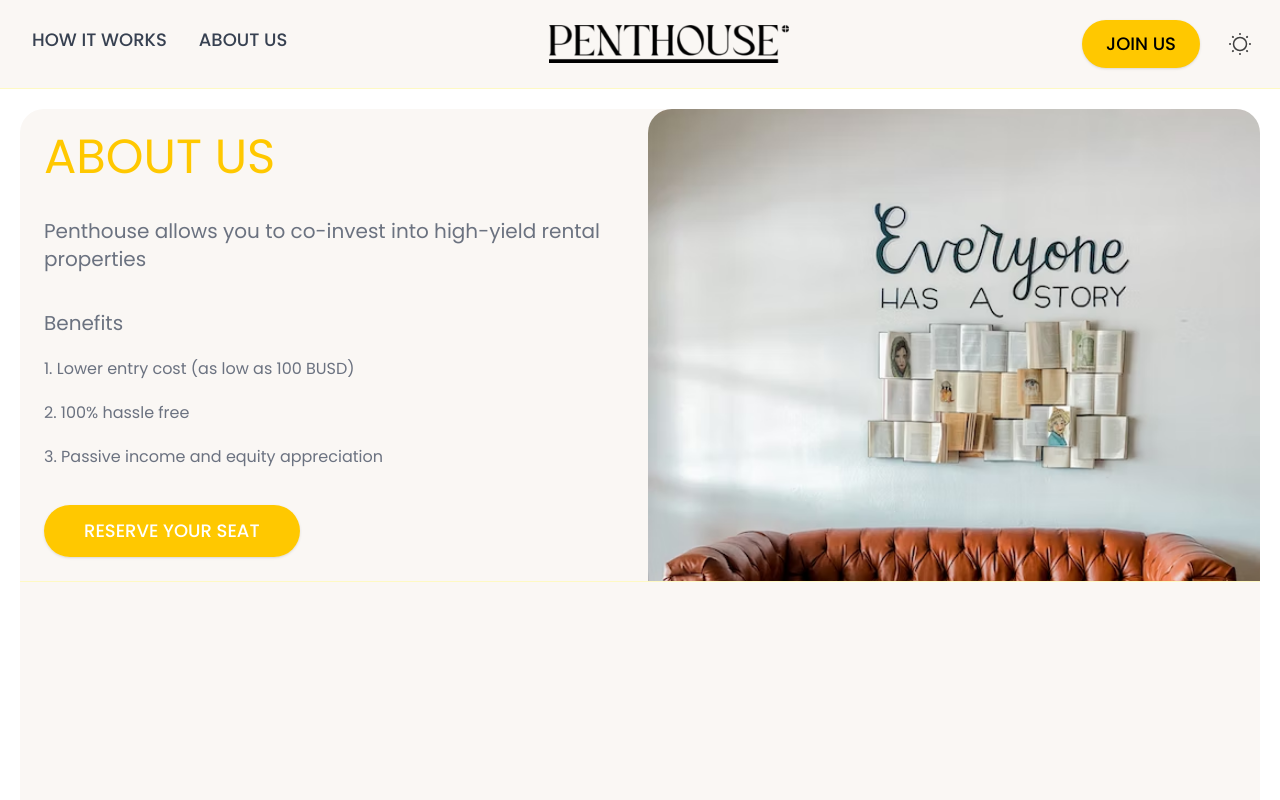
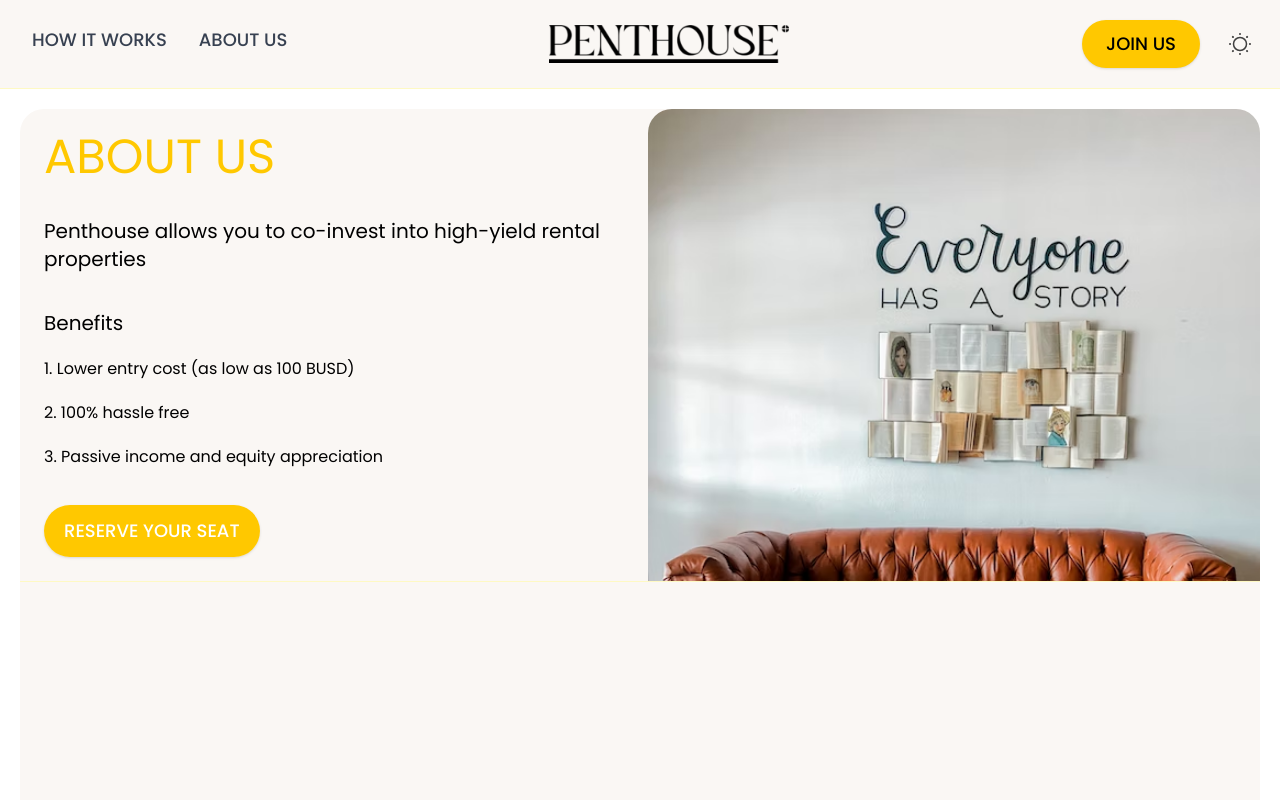
Before and after one commit to nickfff-dev/penthousefinance, a React (Create React App) app: page /about-us in a window 1280 px wide. Shown: the top 800 px of the page. Built offline with nearby package versions, Linux system fonts and the light colour scheme.

Commit message:
footer bg

```diff
--- a/src/pages/AboutUs.tsx
+++ b/src/pages/AboutUs.tsx
@@ -17,21 +17,21 @@ const AboutUs = () => {
 
             </h2>
 
-          <p className="mt-3 dark:text-gray-200 text-base text-gray-500 sm:mt-5 sm:text-lg sm:max-w-xl sm:mx-auto md:mt-5 md:text-xl lg:mx-0">
+          <p className="mt-3 dark:text-gray-200 text-base  sm:mt-5 sm:text-lg sm:max-w-xl sm:mx-auto md:mt-5 md:text-xl lg:mx-0">
           Penthouse allows you to co-invest into high-yield rental properties
 
 
           </p>
               <ul className="space-y-5">
-                <h1 className="dark:text-gray-200 text-base text-gray-500 text-xl">Benefits</h1>
-                <li className="dark:text-gray-200 text-base text-gray-500">1. Lower entry cost (as low as 100 BUSD)</li>
-                <li className="dark:text-gray-200 text-base text-gray-500">2. 100% hassle free</li>
-                <li className="dark:text-gray-200 text-base text-gray-500">3. Passive income and equity appreciation</li>
+                <h1 className="dark:text-gray-200 text-base text-xl">Benefits</h1>
+                <li className="dark:text-gray-200 text-base ">1. Lower entry cost (as low as 100 BUSD)</li>
+                <li className="dark:text-gray-200 text-base ">2. 100% hassle free</li>
+                <li className="dark:text-gray-200 text-base ">3. Passive income and equity appreciation</li>
 
           </ul>
-          <div className="mt-5 sm:mt-8 sm:flex lg:justify-start mobile:justify-center">
+          <div className="mt-5  w-2/4 sm:mt-8 sm:flex lg:justify-start mobile:justify-center">
             <div className="rounded-full shadow">
-              <a href="/" className="w-full flex items-center justify-center px-8 py-3 uppercase text-base leading-6 font-medium rounded-full text-white bg-secondary dark:bg-yellow-200 dark:hover:text-black hover:text-black focus:outline-none focus:border-indigo-700 focus:shadow-outline-indigo transition duration-150 ease-in-out md:py-3 md:text-lg md:px-10 dark:text-black">
+              <a href="/" className="w-full flex items-center justify-center px-5 py-3 uppercase text-base leading-6 font-medium rounded-full text-white bg-secondary dark:bg-yellow-200 dark:hover:text-black hover:text-black focus:outline-none focus:border-indigo-700 focus:shadow-outline-indigo transition duration-150 ease-in-out md:text-lg  dark:text-black">
                 Reserve Your Seat
               </a>
             </div>
--- a/src/pages/HowItWorks.tsx
+++ b/src/pages/HowItWorks.tsx
@@ -15,7 +15,7 @@ const HowItWorks = () => {
 
       <div className="lg:my-24  py-19 lg:mx-20 ">
         <div className="">
-          <h3 className="lg:text-4xl text-xl mt-5 font-semibold mb-10 dark:text-gray-300 text-center lg:text-left sm:text-center md:text-center">HOW DOES PENTHOUSE <br/> WORK</h3>
+          <h3 className="lg:text-4xl text-xl mt-5 font-semibold mb-10 dark:text-gray-300 text-center text-secondary lg:text-left sm:text-center md:text-center">HOW DOES PENTHOUSE <br/> WORK</h3>
           <p className="dark:text-primary mb-10 text-lg leading-relaxed text-center lg:text-left sm:text-center md:text-center" >Earn passive income from the highest-yielding <br/>asset class in real estate</p>
           <a href="/" className="uppercase lg:mx-0 mx-auto mb-3 w-48 mobile:mx-auto dark:hover:bg-secondary flex items-center justify-center px-5 py-3  text-base leading-6 font-medium rounded-full text-black dark:text-black hover:text-white bg-secondary dark:bg-yellow-200  dark:hover:text-black focus:outline-none focus:border-indigo-700 focus:shadow-outline-indigo transition duration-150 ease-in-out md:py-3 md:text-lg md:px-10 ">
         GET ACCESS
```
